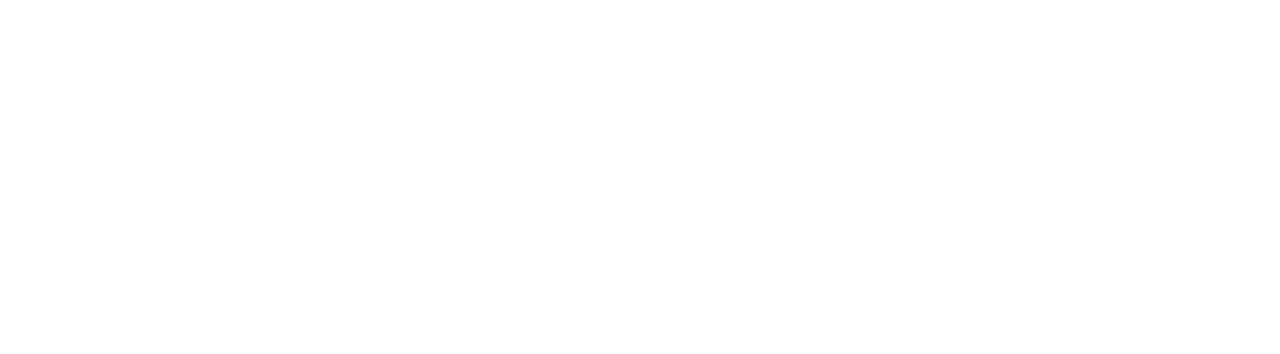
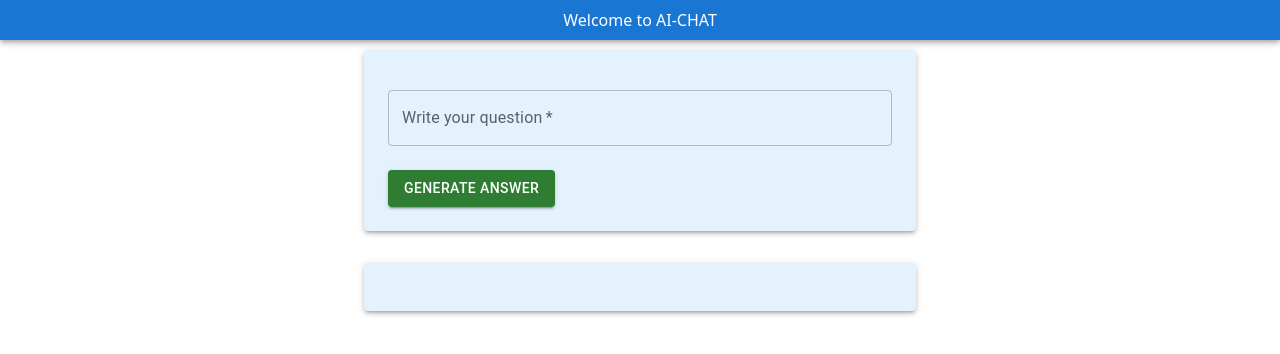
Before and after one commit to g-rashmi/Finance-tracker, a React (Vite) app in the folder frontend/: page /chat in a window 1280 px wide. Before the commit this address had no page. Shown: the top 354 px of the page. Built offline with nearby package versions, Linux system fonts and the light colour scheme.

Commit message:
add-ai-chat

```diff
--- a/frontend/package.json
+++ b/frontend/package.json
@@ -13,10 +13,11 @@
     "@emotion/react": "^11.11.4",
     "@emotion/styled": "^11.11.5",
     "@fontsource/roboto": "^5.0.13",
+    "@google/generative-ai": "^0.17.1",
     "@mui/icons-material": "^5.15.19",
     "@mui/material": "^5.15.19",
     "@mui/x-date-pickers": "^7.6.0",
-    "axios": "^1.7.2",
+    "axios": "^1.7.7",
     "react": "^18.2.0",
     "react-dom": "^18.2.0",
     "react-router-dom": "^6.23.1",
--- a/frontend/src/App.tsx
+++ b/frontend/src/App.tsx
@@ -3,6 +3,7 @@
 import SignIn from './components/Signin';
 import Signup from './components/Signup';
 import Dashboard from './components/Dashboard';
+import Chat from './components/Chat';
 
 
 
@@ -14,7 +15,7 @@
           <Route path="/signin" element={<SignIn/>} />
           <Route path="/" element={<Signup/>} />
           <Route path="/dashboard" element={<Dashboard/>} />
-
+      <Route path="/chat" element={<Chat/>}></Route>
         </Routes>
 
     </BrowserRouter>
--- /dev/null
+++ b/frontend/src/components/Chat.tsx
@@ -0,0 +1,77 @@
+import { AppBar, Container, Box, TextField, Paper, Button, CircularProgress } from "@mui/material";
+import axios from 'axios';
+import { useState } from "react";
+import { Url } from "./config";
+function Chat() {
+  const [ques, setQ] = useState('');
+  const [Answer, setAnswer] = useState('');
+  const [loading, setLoading] = useState(false);
+
+  const ans = async (e: React.FormEvent<HTMLFormElement>) => {
+    e.preventDefault();
+    setLoading(true);
+    setAnswer('');
+
+    try {
+      const res = await axios({
+        method: 'post',
+        url: Url,
+        data: {
+          "contents": [
+            {
+              "parts": [
+                {
+                  "text": ques
+                }
+              ]
+            }
+          ]
+        },
+        headers: {
+          'Content-Type': 'application/json',
+        }
+      });
+      setAnswer(res.data.candidates[0].content.parts[0].text);
+    } catch (error) {
+
+      setAnswer('Failed to generate an answer. Please try again later.');
+    } finally {
+      setLoading(false);
+    }
+  };
+
+  return (
+    <div>
+      <AppBar sx={{ height: '40px', textAlign: "center", justifyContent: 'center' }}>Welcome to AI-CHAT</AppBar>
+      <Container sx={{ mt: '50px' }} maxWidth="sm">
+        <Box>
+          <Paper sx={{ mt: 4, p: 3, backgroundColor: "#e3f2fd", boxShadow: 3 }}>
+            <form onSubmit={ans}>
+              <TextField
+                label="Write your question"
+                value={ques}
+                onChange={(e) => setQ(e.target.value)}
+                fullWidth
+                margin="normal"
+                color='primary'
+                required
+              />
+              <Button variant="contained" color='success' type='submit' sx={{ mt: 2 }}>
+                Generate Answer
+              </Button>
+            </form>
+          </Paper>
+          <Paper sx={{ mt: 4, p: 3, backgroundColor: "#e3f2fd", boxShadow: 3 }}>
+            {loading ? (
+              <CircularProgress />
+            ) : (
+              Answer
+            )}
+          </Paper>
+        </Box>
+      </Container>
+    </div>
+  );
+}
+
+export default Chat;
--- a/frontend/src/components/Transaction.tsx
+++ b/frontend/src/components/Transaction.tsx
@@ -1,5 +1,6 @@
 import { useState } from 'react';
-import { Container, TextField, Button, Box, MenuItem, Typography } from '@mui/material';
+import { Container, TextField, Button, Box,Grid, MenuItem, Typography } from '@mui/material';
+import { useNavigate } from 'react-router-dom';
 interface TransactionFormProps {
   onAddTransaction: (transaction: { category: string; amount: number; type:string  }) => void;
 }
@@ -7,7 +8,7 @@
   const [category, setCategory] = useState('');
   const [amount, setAmount] = useState(0);
   const [type, setType] = useState('');
-
+const navigate=useNavigate();
   const handleSubmit = (e :React.FormEvent<HTMLFormElement>) => {
     e.preventDefault();
 
@@ -19,7 +20,10 @@
 }
 
   return (
+    <div >
+      <div>
         <Container maxWidth="sm">
+      <Grid container spacing={4}>
     <Box mt={4}>
       <Typography variant="h5" gutterBottom>Add New Transaction</Typography>
       <form onSubmit={handleSubmit}>
@@ -56,7 +60,19 @@
         <Button variant="contained" color="primary" type="submit" fullWidth sx={{ mt: 2 }}>Add Transaction</Button>
       </form>
     </Box>
+
+  </Grid>
   </Container>
+  </div>
+<Box  sx={{
+          position: 'fixed',
+          bottom: 19,
+          right: 20,
+          zIndex: 1,
+
+        }} ><Button variant="contained" type="button" color="success" sx={{ m: 2 ,borderRadius:'100px'}} onClick={()=>{navigate("/chat")}}>AI-CHAT</Button></Box>
+  </div>
+
   );
 };
 
--- /dev/null
+++ b/frontend/src/components/config.ts
@@ -0,0 +1 @@
+export  const Url='https://generativelanguage.googleapis.com/v1beta/models/gemini-1.5-flash-latest:generateContent?key=AIzaSyCeW4goAVo3mvBQHWZmQW0XvVzVX1tSqxM'
```
Also changed, not shown: 1 other file (tests, documents, lock files or other folders). Lines whose indentation alone changed are shown as unchanged.
